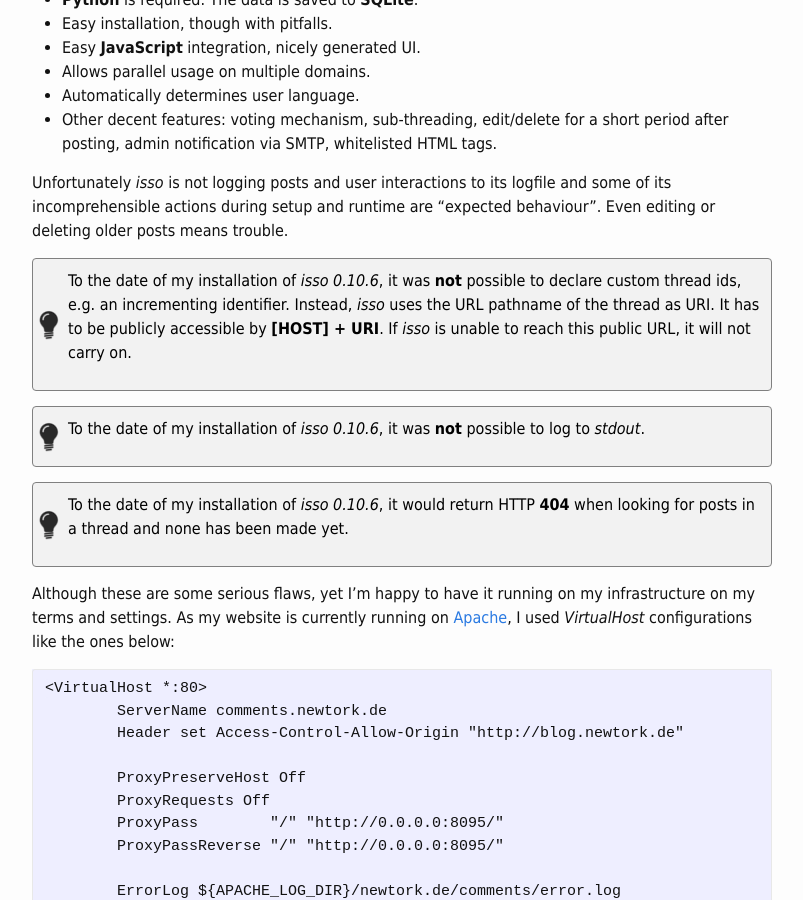
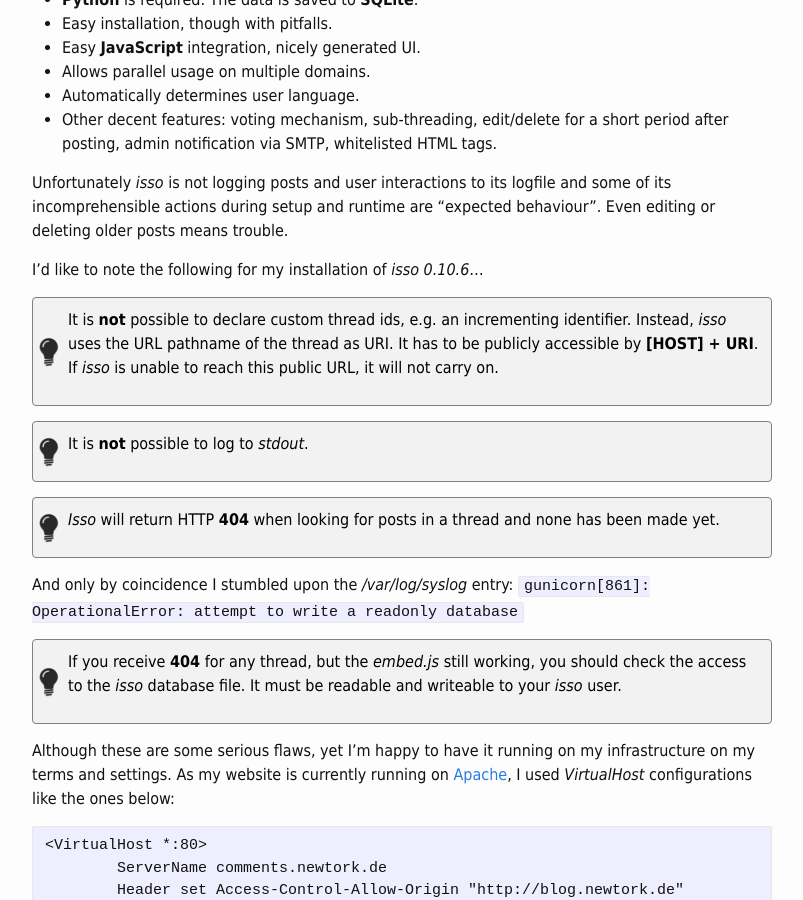
Before and after one commit to newtork/newtork.github.io, a Jekyll site: the page built from _posts/2016-11-30-Meta-Self-hosted-comments-with-isso.md, in a window 1280 px wide and 900 px high, scrolled down 858 px. Shown: the whole window, without its empty margins (238-1041 px from the left). Built offline with Jekyll 4.4.1, drawn with Linux system fonts in a browser that asks for light colours; a script that is not in the unit is left out.

Commit message:
added 404 pitfall to isso post

````diff
--- a/_posts/2016-11-30-Meta-Self-hosted-comments-with-isso.md
+++ b/_posts/2016-11-30-Meta-Self-hosted-comments-with-isso.md
@@ -34,17 +34,28 @@ Other competitors in the segment are [Muut][muut], [Adobe Livefyre][livefyre] an
 
 Unfortunately *isso* is not logging posts and user interactions to its logfile and some of its incomprehensible actions during setup and runtime are "expected behaviour". Even editing or deleting older posts means trouble.
 
+I'd like to note the following for my installation of *isso 0.10.6*...
+
 {% include tags/hint-start.html %}
-To the date of my installation of *isso 0.10.6*, it was **not** possible to declare custom thread ids, e.g. an incrementing identifier. Instead, *isso* uses the URL pathname of the thread as URI. It has to be publicly accessible by **[HOST] + URI**. If *isso* is unable to reach this public URL, it will not carry on.
+It is **not** possible to declare custom thread ids, e.g. an incrementing identifier. Instead, *isso* uses the URL pathname of the thread as URI. It has to be publicly accessible by **[HOST] + URI**. If *isso* is unable to reach this public URL, it will not carry on.
 {% include tags/hint-end.html %}
 
 {% include tags/hint-start.html %}
-To the date of my installation of *isso 0.10.6*, it was **not** possible to log to *stdout*.
+It is **not** possible to log to *stdout*.
 {% include tags/hint-end.html %}
 
 {% include tags/hint-start.html %}
-To the date of my installation of *isso 0.10.6*, it would return HTTP **404** when looking for posts in a thread and none has been made yet.
+*Isso* will return HTTP **404** when looking for posts in a thread and none has been made yet.
 {% include tags/hint-end.html %}
+
+
+And only by coincidence I stumbled upon the */var/log/syslog* entry:
+```gunicorn[861]: OperationalError: attempt to write a readonly database```
+
+{% include tags/hint-start.html %}
+If you receive **404** for any thread, but the *embed.js* still working, you should check the access to the *isso* database file. It must be readable and writeable to your *isso* user.
+{% include tags/hint-end.html %}
+
 
 Although these are some serious flaws, yet I'm happy to have it running on my infrastructure on my terms and settings. As my website is currently running on [Apache][apache], I used *VirtualHost* configurations like the ones below:
 
````
